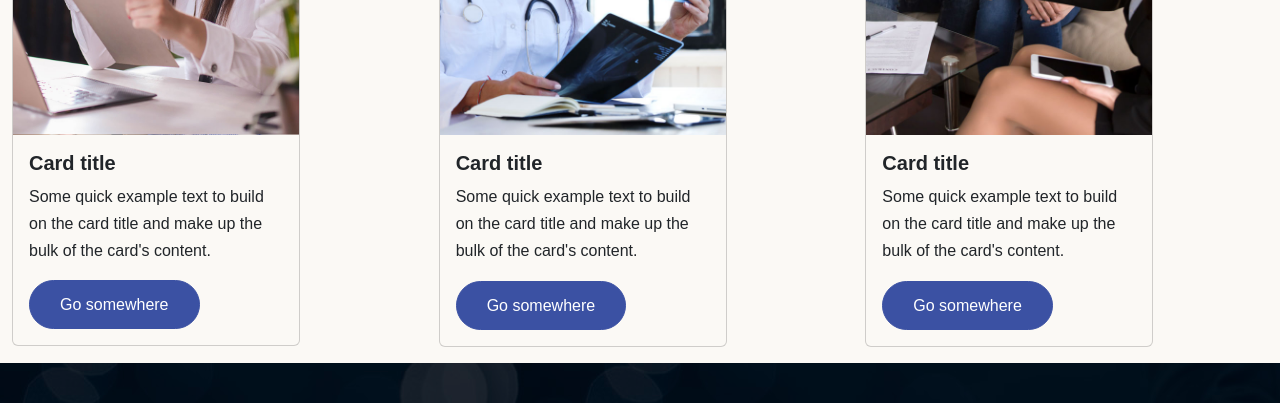
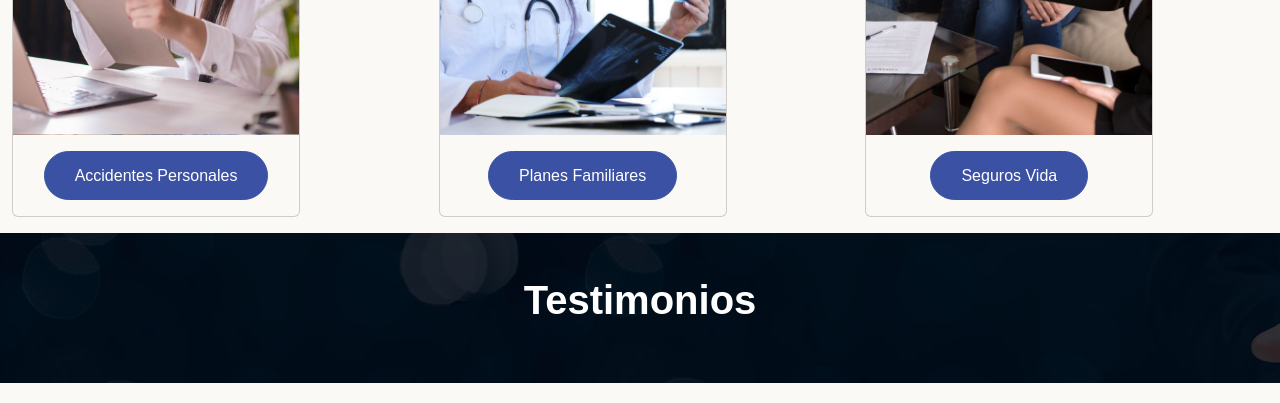
Before and after one commit to jfernandogg/JFGG-Bootstrap-Templates, a website: page coassist/index.html in a window 1280 px wide. Shown: the part 1440-1843 px from the top of the page. Drawn offline with Linux system fonts and the light colour scheme.

Commit message:
centered buttons and final text on cards

```diff
--- a/coassist/index.html
+++ b/coassist/index.html
@@ -137,33 +137,27 @@
         <div class="prods row justify-content-center">
             <div class="col-12 col-xl-4 mb-3">
                 <div class="card" style="width: 18rem;">
-                    <img src="./images/coassist-seguros-fondo-foto-24.jpg" class="card-img-top" alt="...">
-                    <div class="card-body">
-                        <h5 class="card-title">Card title</h5>
-                        <p class="card-text">Some quick example text to build on the card title and make up the bulk of the card's content.</p>
-                        <a href="#" class="btn btn-primary">Go somewhere</a>
+                    <img src="./images/coassist-seguros-fondo-foto-24.jpg" class="card-img-top" alt="Accidentes Personales">
+                    <div class="card-body d-flex justify-content-center">
+                        <a href="#" class="btn btn-primary">Accidentes Personales</a>
                     </div>
                     </div>
             </div>
 
             <div class="col-12 col-xl-4 mb-3">
                 <div class="card" style="width: 18rem;">
-                    <img src="./images/coassist-seguros-fondo-foto-25.jpg" class="card-img-top" alt="...">
-                    <div class="card-body">
-                        <h5 class="card-title">Card title</h5>
-                        <p class="card-text">Some quick example text to build on the card title and make up the bulk of the card's content.</p>
-                        <a href="#" class="btn btn-primary">Go somewhere</a>
+                    <img src="./images/coassist-seguros-fondo-foto-25.jpg" class="card-img-top" alt="Planes Familiares">
+                    <div class="card-body d-flex justify-content-center">
+                        <a href="#" class="btn btn-primary">Planes Familiares</a>
                     </div>
                     </div>
             </div>
 
             <div class="col-12 col-xl-4 mb-3">
                 <div class="card" style="width: 18rem;">
-                    <img src="./images/coassist-seguros-fondo-foto-26.jpg" class="card-img-top" alt="...">
-                    <div class="card-body">
-                        <h5 class="card-title">Card title</h5>
-                        <p class="card-text">Some quick example text to build on the card title and make up the bulk of the card's content.</p>
-                        <a href="#" class="btn btn-primary">Go somewhere</a>
+                    <img src="./images/coassist-seguros-fondo-foto-26.jpg" class="card-img-top" alt="Seguros Vida">
+                    <div class="card-body d-flex justify-content-center">
+                        <a href="#" class="btn btn-primary">Seguros Vida</a>
                     </div>
                     </div>
             </div>
```
